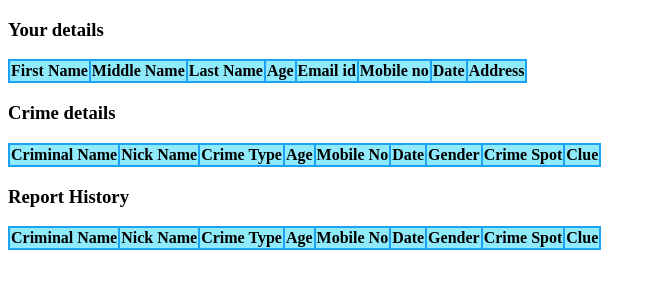
After one commit to chirag738/my-site, a Django app: page /records in a window 1280 px wide. The commit adds this page. Shown: the top 300 px of the page, without its empty margins (0-656 px from the left). Run offline with Django 5.2, Linux system fonts and the light colour scheme; lists and menus that the app fills with data are empty; parts of the project's set-up code (start-up, migrations or seed data) failed here and were passed over.

Commit message:
version 13.0

```diff
--- a/LocalRepo/mysite/home/urls.py
+++ b/LocalRepo/mysite/home/urls.py
@@ -10,8 +10,12 @@ urlpatterns = [
     path('userlogin/', views.userlogin, name='login'),
     path('contact/', views.contact, name='contact'),
     path('about/', views.aboutus, name='about'),
-    path('report/',views.details, name='report'),
+    path('report/', views.report, name='report'),
     path('index', views.index, name='home'),
-    path('page/',views.page, name='complaint'),
-    path('page',views.page, name='complaint'),
+    path('page/', views.page, name='complaint'),
+    path('page', views.page, name='complaint'),
+    path('popup', views.popup, name='popup'),
+    path('records', views.record, name='records'),
+    path('report/records', views.record, name='records'),
+    path('home/records', views.record, name='records'),
 ]
--- a/LocalRepo/mysite/home/views.py
+++ b/LocalRepo/mysite/home/views.py
@@ -4,6 +4,7 @@ from home.models import YourDetail, CrimeDetail
 from django.contrib.auth.models import User
 from django.contrib.auth import authenticate,login,logout
 from django.http import HttpResponseRedirect
+import random
 
 # Create your views here.
 def index(request):
@@ -30,7 +31,7 @@ def registerpage(request):
         user = User.objects.create_user(username, email, pass1)
         user.save()
         return redirect('userlogin/')
-    return render(request,'register.html')
+    return render(request,'register.html',locals())
 
 def page(request):
     return render(request,'page.html')
@@ -48,31 +49,68 @@ def userlogin(request):
             return redirect('/page')
         else:
             return render(request,'login.html')
-    return render(request,'login.html')
+    return render(request,'login.html',locals())
     # return render(request,'register.html')
 
-def details(request):
+def report(request):
     if request.method == "POST":
-        name1 = request.POST['First Name']
-        name2 = request.POST['Middle Name']
-        name3 = request.POST['Last Name']
-        age = request.POST['age']
-        email = request.POST['email id']
-        mobile = request.POST['mobile no']
-        date = request.POST['date']
-        address = request.POST['address']
-        your_det = YourDetail(first_name=name1, middle_name=name2, last_name=name3, age=age, email=email, mobile_no=mobile, date=datetime.today())
-        your_det.save()
-        crim_name = request.POST['criminal type']
-        nickname = request.POST['criminal nickname']
-        cr_type = request.POST['crime type']
-        date_crime = request.POST['date of crime']
-        cr_age = request.POST['criminal age']
-        gender = request.POST['gender']
-        cr_mob_no = request.POST['criminal mobile no']
-        clue = request.POST['clue about criminal']
-        cr_spot = request.POST['crime spot']
-        cr_details = CrimeDetail(criminal_name=crim_name, nick_name=nickname, crime_type=cr_type, date_of_crime=date_crime, criminal_age=cr_age, gender=gender, crime_mob_no=cr_mob_no, clue=clue, crime_spot=cr_spot)
-        cr_details.save()
-        return HttpResponse("The crime details and your details have been saved successfully!!!")
-    return render(request,'report.html')
+        name1 = request.POST.get('First Name')
+        name2 = request.POST.get('Middle Name')
+        name3 = request.POST.get('Last Name')
+        age = request.POST.get('age')
+        email = request.POST.get('email id')
+        mobile = request.POST.get('mobile no')
+        date = request.POST.get('date')
+        address = request.POST.get('address')
+        if your_det.is_valid():
+            your_det = YourDetail.objects.create_user(
+                name1=first_name,
+                name2=middle_name,
+                name3=last_name,
+                age=age,
+                email=email_id,
+                date=date,
+                mobile=mobile_no,
+                address=address
+            )
+            your_det.save()
+            return HttpResponse(request,"Your details has been registered successfully!!!")
+        case_id = generate_random_id()
+        crim_name = request.POST.get('criminal type')
+        nickname = request.POST.get('criminal nickname')
+        cr_type = request.POST.get('crime type')
+        date_crime = request.POST.get('date of crime')
+        cr_age = request.POST.get('criminal age')
+        gender = request.POST.get('gender')
+        cr_mob_no = request.POST.get('criminal mobile no')
+        clue = request.POST.get('clue about criminal')
+        cr_spot = request.POST.get('crime spot')
+        case_status = "Pending"
+        if cr_details.is_valid():
+            cr_details = CrimeDetail.objects.create_user(
+                case_id=case_id,
+                crim_name=criminal_name,
+                nickname=nick_name,
+                cr_type=crime_type,
+                date_crime=date_of_crime,
+                cr_age=criminal_age,
+                gender=gender,
+                cr_mob_no=crime_mob_no,
+                clue=clue,
+                cr_spot=crime_spot,
+                case_status=cs_status
+            )
+            cr_details.save()
+            return redirect('popup.html')
+    return render(request,'report.html',locals())
+
+def generate_random_id():
+    return random.randint(100000,999999)
+
+def popup(request):
+    if user is not None:
+        return redirect(request,'records')
+    return render(request,'popup.html',locals())
+
+def record(request):
+    return render(request,'records.html')
--- a/LocalRepo/mysite/templates/login.html
+++ b/LocalRepo/mysite/templates/login.html
@@ -21,7 +21,6 @@
                 <input type="password" name="Password">
             </div>
             <div class="inputBox">
-                 <a href="#">Forgot Password</a>
                  <a href="/register" id="signup">SignUp</a>
             </div>
             <div class="inputBox">
--- /dev/null
+++ b/LocalRepo/mysite/templates/records.html
@@ -0,0 +1,101 @@
+<!DOCTYPE html>
+<html lang="en">
+<head>
+    <meta charset="UTF-8">
+    <meta name="viewport" content="width=device-width, initial-scale=1.0">
+    <title>Status</title>
+</head>
+<body>
+    <h3>Your details</h3>
+    <table style="background-color: rgb(28, 162, 240);">
+        <thead style="background-color: rgb(143, 235, 252);">
+         <tr>
+           <th>First Name</th>
+           <th>Middle Name</th>
+           <th>Last Name</th>
+           <th>Age</th>
+           <th>Email id</th>
+           <th>Mobile no</th>
+           <th>Date</th>
+           <th>Address</th>
+         </tr>
+        </thead>
+        <tbody style="background-color: antiquewhite;">
+         {% for i in your_det %}
+         <tr>
+           <td>{{i.name1}}</td>
+           <td>{{i.name2}}</td>
+           <td>{{i.name3}}</td>
+           <td>{{i.age}}</td>
+           <td>{{i.email}}</td>
+           <td>{{i.mobile}}</td>
+           <td>{{i.date}}</td>
+           <td>{{i.address}}</td>
+         </tr>
+         {% endfor %}
+        </tbody>
+    </table>
+    <h3>Crime details</h3>
+    <table style="background-color: rgb(28, 162, 240);">
+        <thead style="background-color: rgb(143, 235, 252);">
+         <tr>
+          <th>Criminal Name</th>
+          <th>Nick Name</th>
+          <th>Crime Type</th>
+          <th>Age</th>
+          <th>Mobile No</th>
+          <th>Date</th>
+          <th>Gender</th>
+          <th>Crime Spot</th>
+          <th>Clue</th>
+         </tr>
+        </thead>
+        <tbody style="background-color: antiquewhite;">
+         {% for i in cr_details %}
+         <tr>
+          <td>{{i.criminal_name}}</td>
+          <td>{{i.nickname}}</td>
+          <td>{{i.cr_type}}</td>
+          <td>{{i.cr_age}}</td>
+          <td>{{i.cr_mob_no}}</td>
+          <td>{{i.date_crime}}</td>
+          <td>{{i.gender}}</td>
+          <td>{{i.crime_spot}}</td>
+          <td>{{i.clue}}</td>
+         </tr>
+         {% endfor %}
+        </tbody>
+    </table>
+    <h3>Report History</h3>
+    <table style="background-color: rgb(28, 162, 240);">
+         <thead style="background-color: rgb(143, 235, 252);">
+             <tr>
+                 <th>Criminal Name</th>
+                 <th>Nick Name</th>
+                 <th>Crime Type</th>
+                 <th>Age</th>
+                 <th>Mobile No</th>
+                 <th>Date</th>
+                 <th>Gender</th>
+                 <th>Crime Spot</th>
+                 <th>Clue</th>
+             </tr>
+         </thead>
+         <tbody style="background-color: antiquewhite;">
+            {% for i in cr_details %}
+            <tr>
+              <td>{{i.criminal_name}}</td>
+              <td>{{i.nickname}}</td>
+              <td>{{i.cr_type}}</td>
+              <td>{{i.cr_age}}</td>
+              <td>{{i.cr_mob_no}}</td>
+              <td>{{i.date_crime}}</td>
+              <td>{{i.gender}}</td>
+              <td>{{i.crime_spot}}</td>
+              <td>{{i.clue}}</td>
+            </tr>
+            {% endfor %}
+         </tbody>
+    </table>
+</body>
+</html>
```
Also changed, not shown: LocalRepo/mysite/home/models.py (+7 -1 lines), LocalRepo/mysite/templates/index.html (+1 -144 lines), LocalRepo/mysite/templates/popup.html (added, +88 -0 lines), LocalRepo/mysite/templates/report.html (+22 -67 lines), LocalRepo/mysite/db.sqlite3, LocalRepo/mysite/home/migrations/0007_crimedetail_case_id.py (added), LocalRepo/mysite/home/migrations/0008_crimedetail_cs_status_alter_crimedetail_case_id.py (added), LocalRepo/mysite/home/migrations/0009_crimedetail_user_yourdetail_user.py (added), LocalRepo/mysite/home/migrations/0010_remove_crimedetail_user_remove_yourdetail_user_and_more.py (added), LocalRepo/mysite/home/migrations/0011_remove_yourdetail_user_id.py (added).
